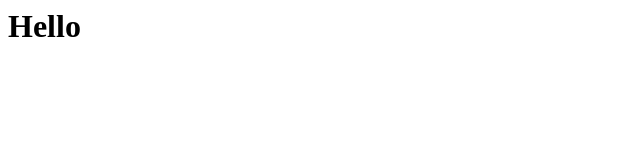
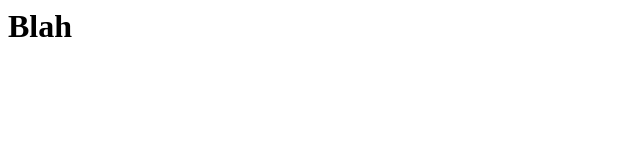
Before and after one commit to ajjacobsen101/ajjacobsen101.github.io, a plain HTML site: page index.html in a window 1280 px wide. Shown: the full height of the page, 0-640 px from the left. Drawn offline with Linux system fonts and the light colour scheme.

Commit message:
Update index.html

```diff
--- a/index.html
+++ b/index.html
@@ -4,6 +4,6 @@
 	</head>
 
 	<body>
-		<h1> Hello </h1>
+		<h1> Blah </h1>
 	</body>
 </html>
```
